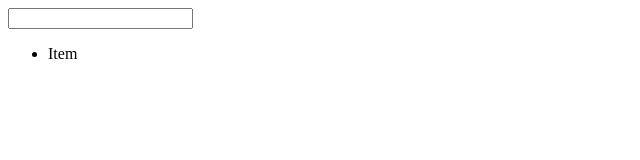
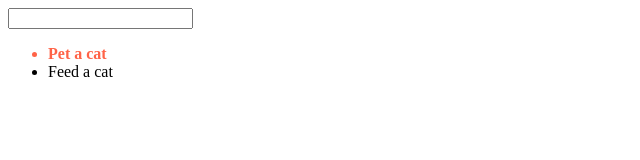
Before and after one commit to ArkadiiVodolazskyi/todolist-app-react, a JavaScript app: page / in a window 1280 px wide. Shown: the top 160 px of the page, without its empty margins (0-640 px from the left). Built offline with nearby package versions, Linux system fonts and the light colour scheme.

Commit message:
Using props. Added global styles.

```diff
--- a/src/components/TodoItem.js
+++ b/src/components/TodoItem.js
@@ -1,6 +1,13 @@
-const TodoItem = () => {
+const TodoItem = ({
+	label,
+	isImportant = false
+}) => {
 	return (
-		<li>Item</li>
+		<li
+			className={isImportant ? 'important' : ''}
+		>
+			{ label }
+		</li>
 	);
 };
 
--- a/src/components/TodoList.js
+++ b/src/components/TodoList.js
@@ -2,7 +2,8 @@ import TodoItem from './TodoItem';
 
 const TodoList = () => {
 	return (<ul>
-		<TodoItem />
+		<TodoItem label='Pet a cat' isImportant />
+		<TodoItem label='Feed a cat' />
 	</ul>);
 };
 
--- /dev/null
+++ b/src/index.css
@@ -0,0 +1,4 @@
+.important {
+	font-weight: 700;
+	color: tomato;
+}
--- a/src/index.js
+++ b/src/index.js
@@ -1,5 +1,6 @@
 import { createRoot } from "react-dom/client";
 import App from './App';
+import './index.css';
 
 createRoot(
 	document.querySelector('#root'))
```
